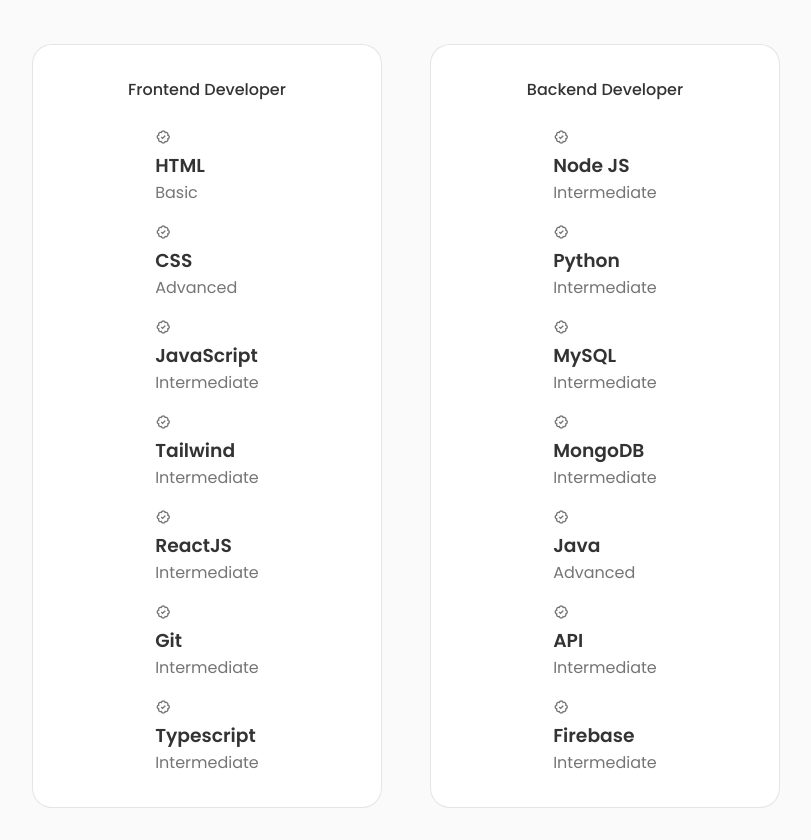
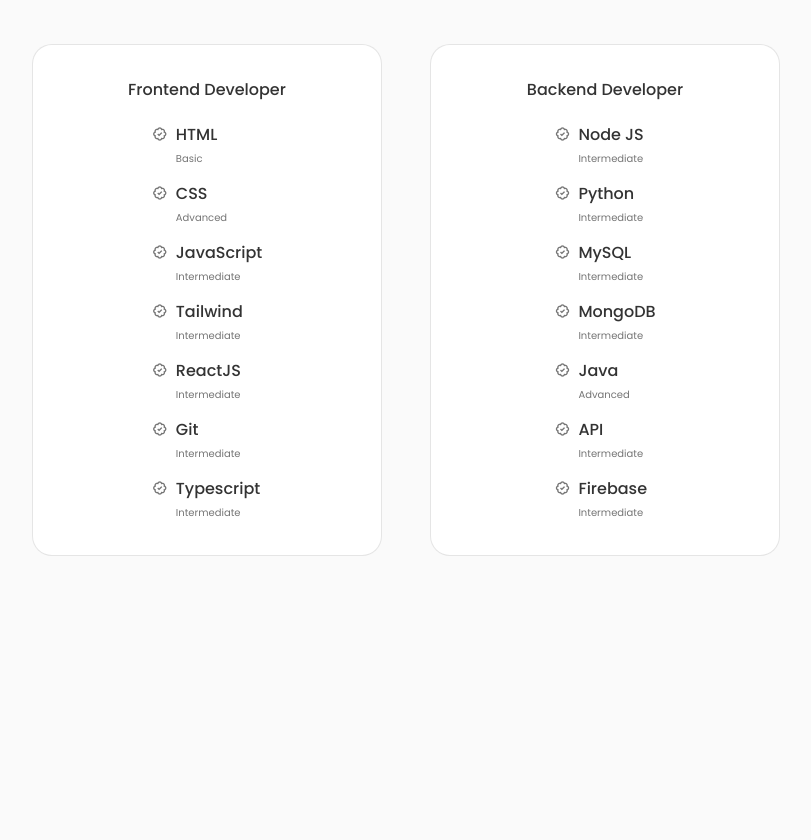
Before and after one commit to gyash21/THE-PORTFOLIO, a React (Create React App) app: page / in a window 1280 px wide. Shown: the part 1500-2340 px from the top of the page, without its empty margins (234-1045 px from the left). After the commit the page ends 2088 px from the top, so only its background shows below. Built offline with nearby package versions, Linux system fonts and the light colour scheme.

Commit message:
skills name and size adjusted

```diff
--- a/src/components/skills/skills.css
+++ b/src/components/skills/skills.css
@@ -36,3 +36,28 @@
     align-items: flex-start;
     row-gap: 1rem;
 }
+
+
+.skills__data{
+    display: flex;
+    column-gap: 0.5rem;
+}
+
+
+.skills .bx-badge-check{
+    font-size: 1rem;
+    color: var(--tile-color);
+
+}
+
+
+.skills__name{
+    font-size: var(--normal-font-size);
+    font-weight: var(--font-medium);
+    line-height: 18px;
+}
+
+
+.skills__level{
+    font-size: var(--tiny-font-size);
+}
```
